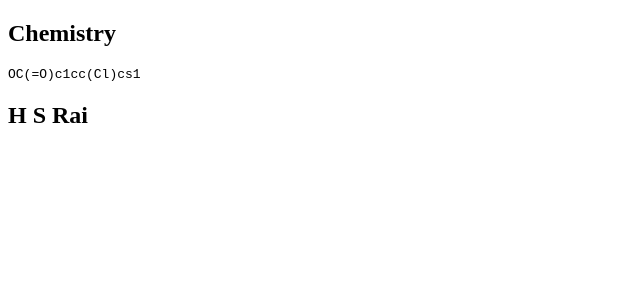
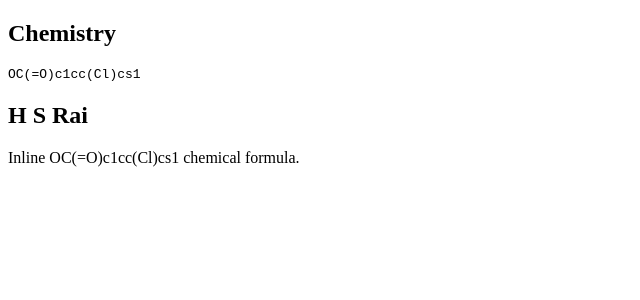
Before and after one commit to hsrai/hsrai.github.io, a Jekyll site: the page built from Thoughts/chem.md, in a window 1280 px wide. Shown: the top 300 px of the page, without its empty margins (0-640 px from the left). Built offline with Jekyll 4.4.1, drawn with Linux system fonts in a browser that asks for light colours; our own code applies the rules of GitHub Pages for plain Markdown files.

Commit message:
Inline chemical formula
Testing

````diff
--- a/Thoughts/chem.md
+++ b/Thoughts/chem.md
@@ -18,3 +18,5 @@ OC(=O)c1cc(Cl)cs1
 ```
 
 ## H S Rai
+
+Inline <smiles>OC(=O)c1cc(Cl)cs1</smiles> chemical formula.
````
